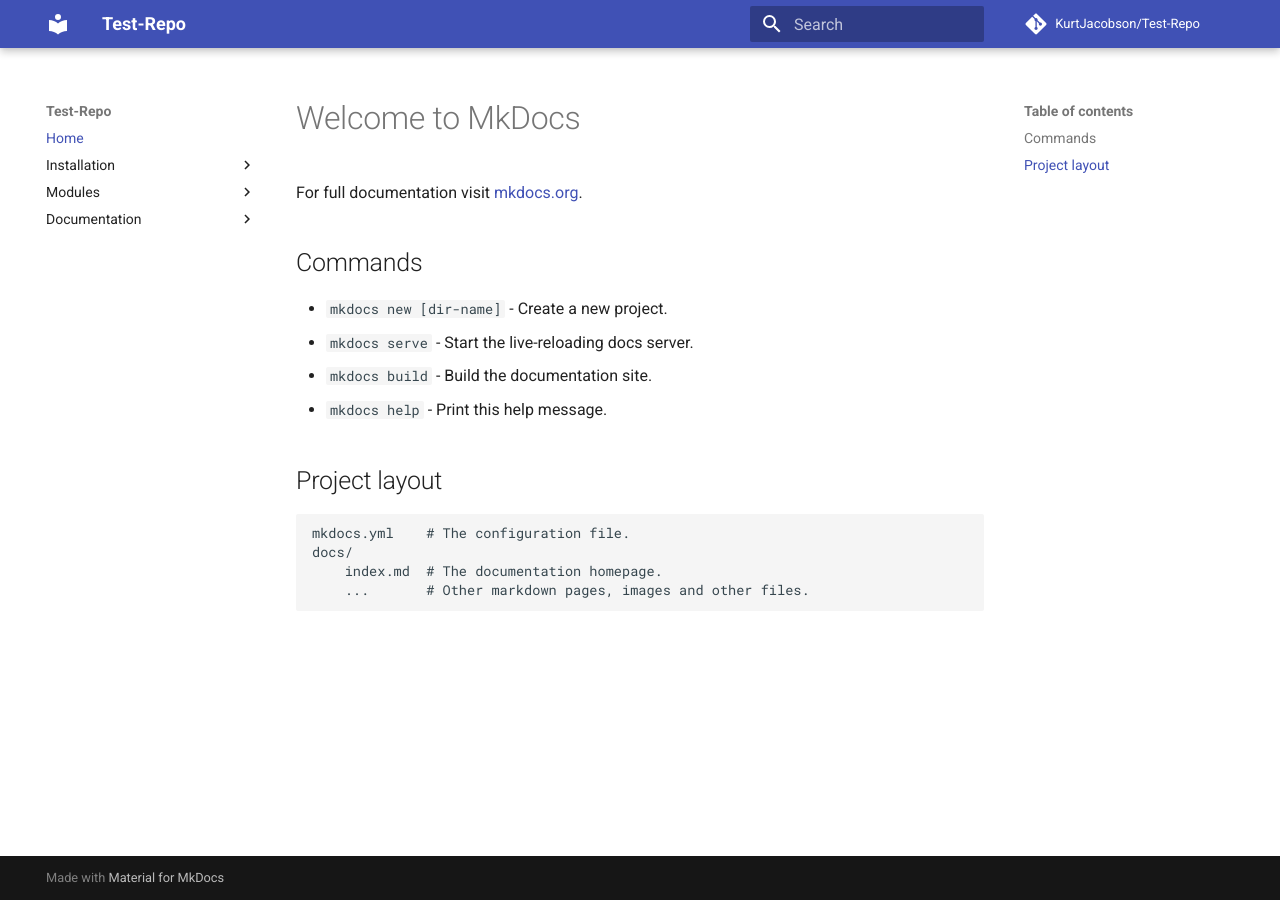
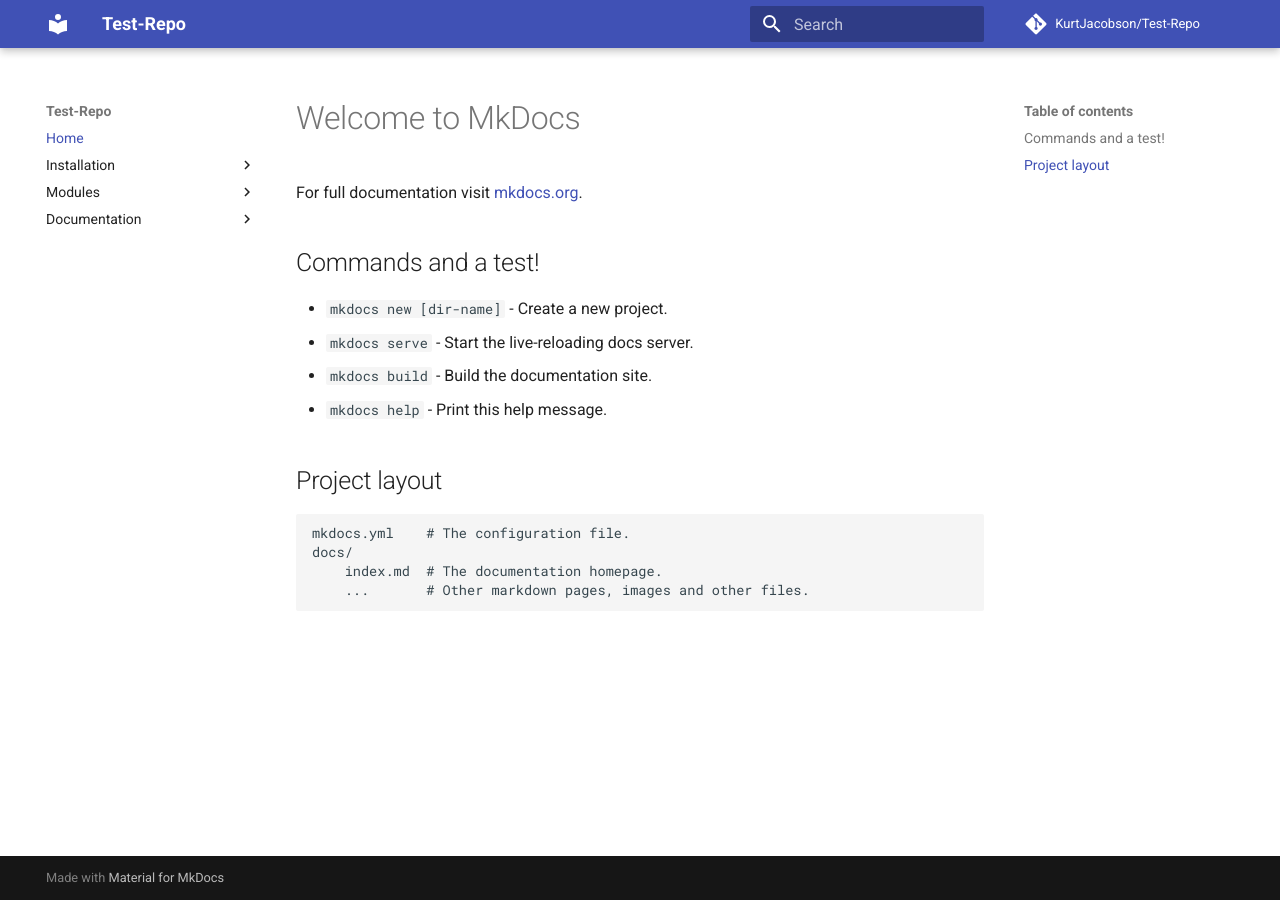
Before and after one commit to gitter-badger/Test-Repo-8, an MkDocs documentation site: the page built from docs/index.md, in a window 1280 px wide. Built offline with MkDocs 1.6.1 and Material for MkDocs 9.7.7, drawn with Linux system fonts in a browser that asks for light colours; comment, search, counter and statistics services are not loaded; old or Windows-style settings are respelled for this version of MkDocs.

Commit message:
more bigger change

```diff
--- a/docs/index.md
+++ b/docs/index.md
@@ -4,7 +4,7 @@
 
 [1]: http://mkdocs.org
 
-## Commands
+## Commands and a test!
 
 * `mkdocs new [dir-name]` - Create a new project.
 * `mkdocs serve` - Start the live-reloading docs server.
```
